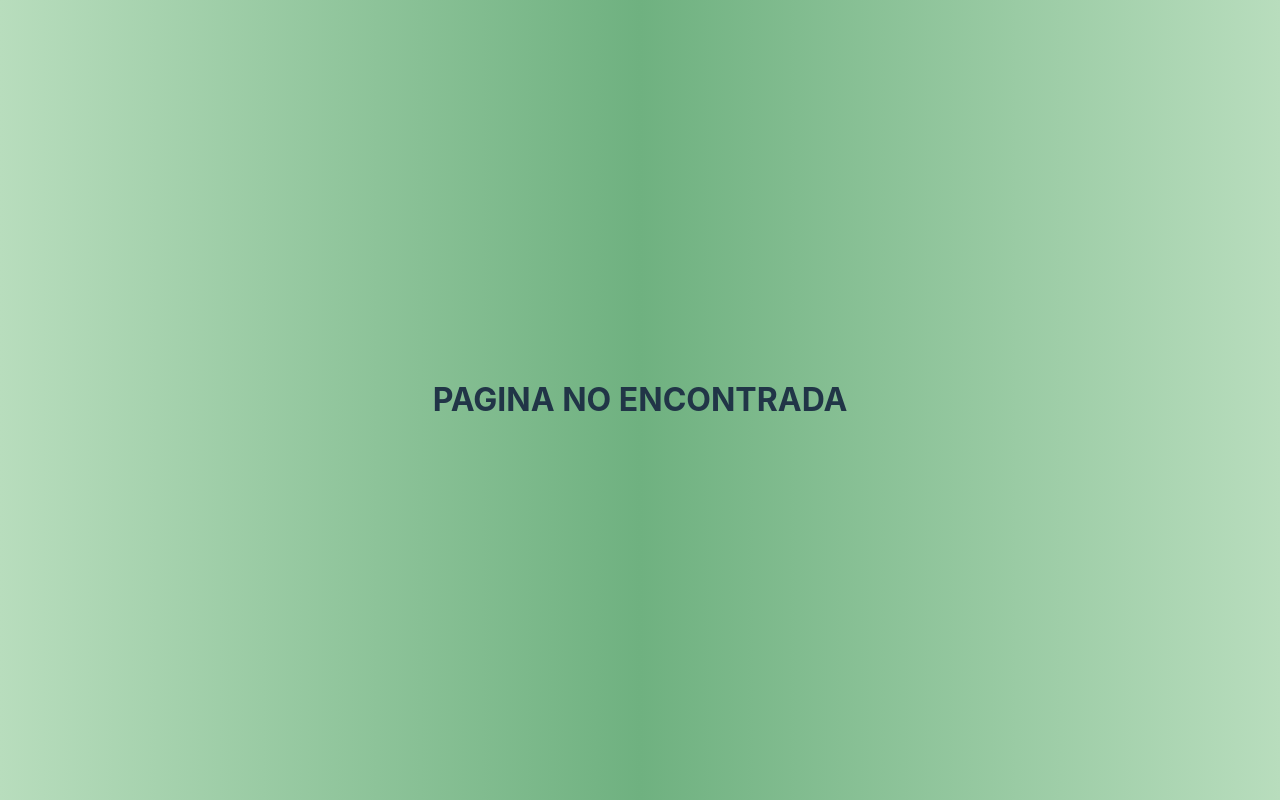
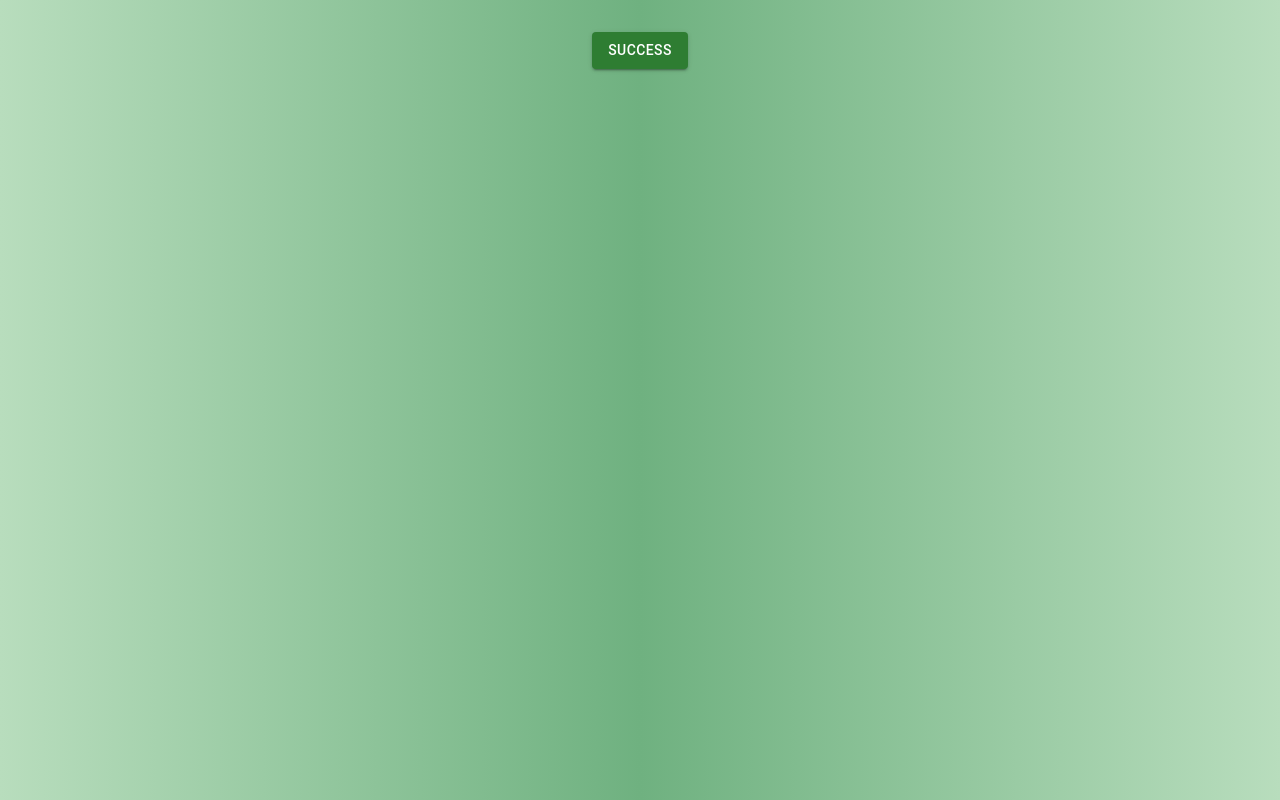
Before and after one commit to xFlameLiq/RestaurantFrontend, a React (Vite) app: page /LoginMUI in a window 1280 px wide. Built offline with nearby package versions, Linux system fonts and the light colour scheme.

Commit message:
Ready To Modify

```diff
--- a/src/index.css
+++ b/src/index.css
@@ -17,11 +17,11 @@
 
 body {
   margin: 0;
-  display: flex;
   place-items: center;
   min-width: 320px;
   min-height: 100vh;
 }
+
 button {
   border-radius: 8px;
   border: 1px solid transparent;
@@ -33,6 +33,7 @@ button {
   cursor: pointer;
   transition: border-color 0.25s;
 }
+
 button:hover {
   border-color: #646cff;
 }
--- a/src/pages/App.jsx
+++ b/src/pages/App.jsx
@@ -5,6 +5,7 @@ import Register from './Register';
 import Home from './Home';
 import UserHome from './UserHome';
 import NotFound from './NotFound';
+import LoginMUI from './LoginMUI';
 import { BrowserRouter, Route, Routes } from 'react-router-dom';
 
 function App() {
@@ -17,6 +18,7 @@ function App() {
           <Route path='/Login' element={<Login/>} />
           <Route path='/Register' element={<Register/>} />
           <Route path='/UserHome' element={<UserHome/>} />
+          <Route path='/LoginMUI' element={<LoginMUI/>} />
           <Route path='*' element={<NotFound/>} />
         </Routes>
       </BrowserRouter>
--- /dev/null
+++ b/src/pages/LoginMUI.jsx
@@ -0,0 +1,13 @@
+import { Button } from "@mui/material";
+
+const LoginMUI = () => {
+  return (
+    <>
+      <Button variant="contained" color="success">
+        Success
+      </Button>
+    </>
+  );
+};
+
+export default LoginMUI;
--- a/src/styles/Login.css
+++ b/src/styles/Login.css
@@ -1,7 +1,3 @@
-body{
-  background: linear-gradient(90deg ,  #baf3c3 , #6fb180 , #baf3c3);
-}
-
 .titleLogin {
   text-align: center;
   margin: 2rem;
```
